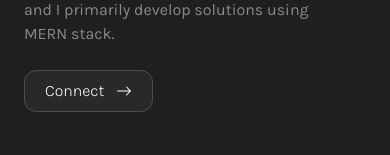
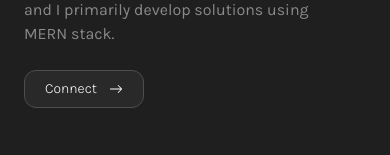
Before and after one commit to shubham7227/sulav-portfolio, a Next.js app: page / in a window 390 px wide. Shown: the part 258-413 px from the top of the page. Built offline with nearby package versions, Linux system fonts and the light colour scheme.

Commit message:
Width more than screen for hero fixed

```diff
--- a/src/components/hero/Info.jsx
+++ b/src/components/hero/Info.jsx
@@ -23,7 +23,7 @@ const Info = () => {
       <div className="flex-none z-10">
         <Link
           href="#contact"
-          className="w-max flex flex-row gap-3 items-center text-primary rounded-xl py-2 px-5  bg-backgroundSecondary border border-backgroundLight duration-150 transition-all font-light font-karla hover:bg-backgroundLight z-10 group"
+          className="w-max flex flex-row gap-3 items-center text-primary rounded-xl py-2 px-5  bg-backgroundSecondary border border-backgroundLight duration-150 transition-all font-light font-karla hover:bg-backgroundLight z-10 sm:group sm:text-base text-sm"
           scroll={false}
         >
           <p className="flex">Connect</p>
--- a/src/components/hero/index.jsx
+++ b/src/components/hero/index.jsx
@@ -5,7 +5,7 @@ const Hero = () => {
   return (
     <section
       id="hero"
-      className="pt-[80px] main-container relative z-10 w-full"
+      className="pt-[80px] main-container relative z-10 w-screen"
     >
       <div className="sm:py-[6rem] py-[3rem] lg:px-16 lg:gap-16 px-6 gap-12 relative flex sm:flex-row flex-col justify-between items-center w-full">
         <Info />
--- a/src/utils/AnimationVarients.js
+++ b/src/utils/AnimationVarients.js
@@ -24,7 +24,7 @@ export const heroImageAnimation = {
     x: 0,
     opacity: 1,
     transition: {
-      delay: 0.2,
+      delay: 0.1,
       type: "tween",
       ease: "easeOut",
       duration: 0.8,
@@ -41,7 +41,7 @@ export const heroAnimation = {
     x: 0,
     opacity: 1,
     transition: {
-      delay: 0.2,
+      delay: 0.1,
       type: "tween",
       ease: "easeOut",
       duration: 0.8,
```
